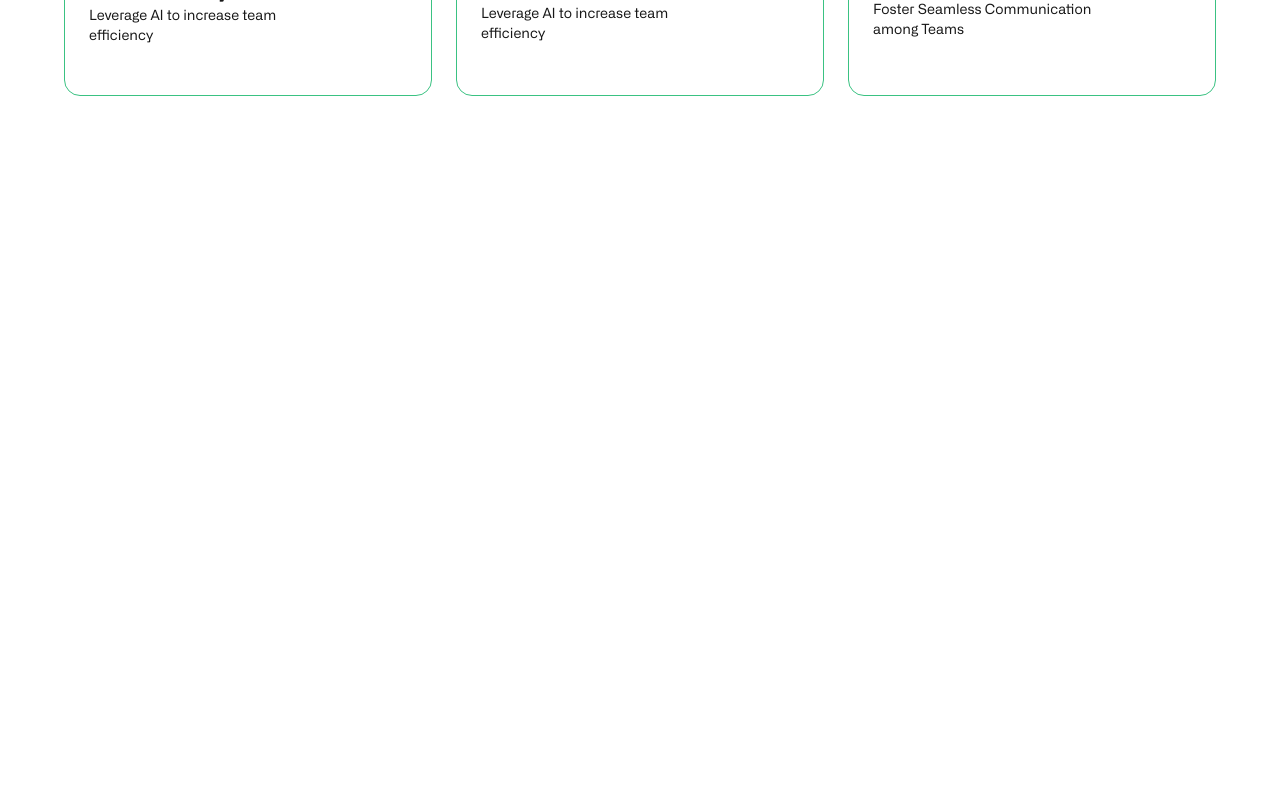
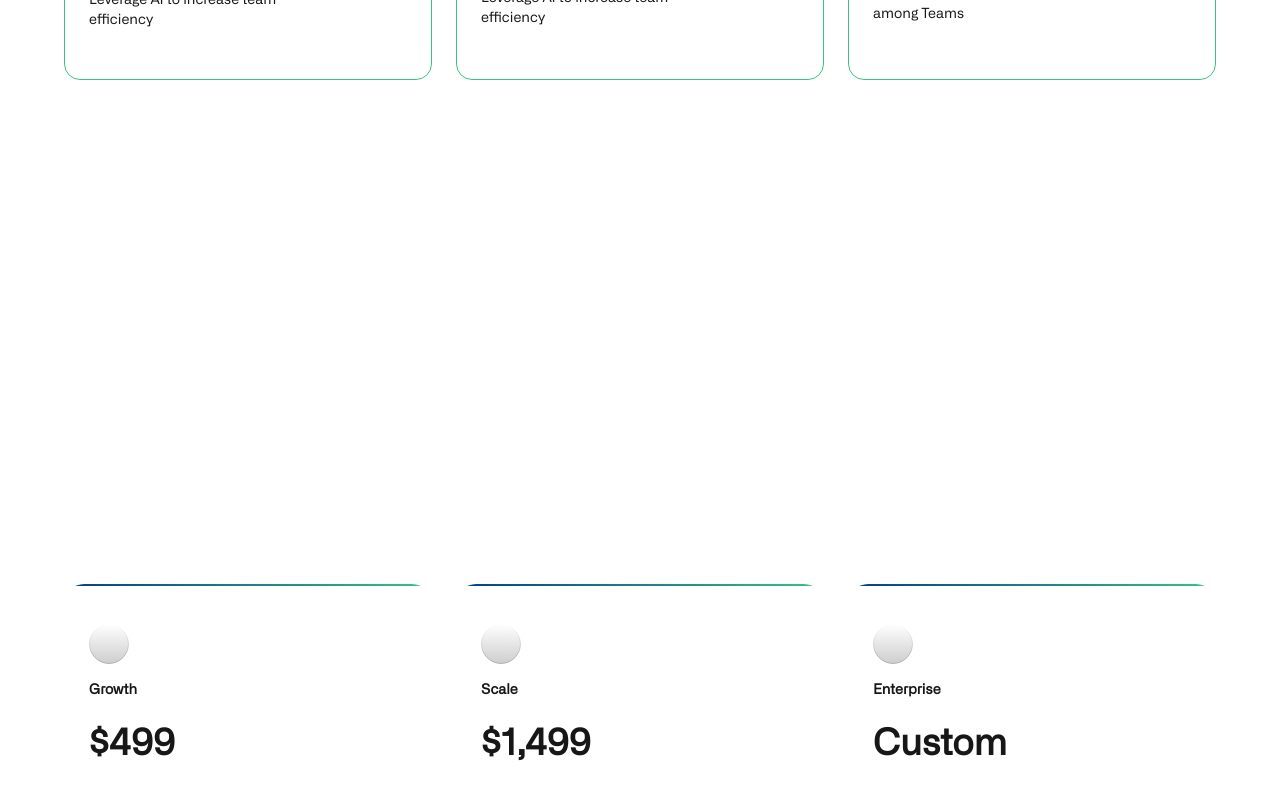
Before and after one commit to ovabor/worksync-frontend, a Next.js app: page / in a window 1280 px wide. Shown: the part 1477-2277 px from the top of the page. Before the commit the page ends 1637 px from the top, so only its background shows below. Built offline with nearby package versions, Linux system fonts and the light colour scheme.

Commit message:
worksync pricing section

```diff
--- a/src/app/globals.css
+++ b/src/app/globals.css
@@ -13,6 +13,20 @@
   --font-alliance: var(--font-alliance);
 }
 
+@layer components {
+  .card {
+    color: var(--foreground);
+    border-radius: 20px;
+    padding: 24px;
+    border: #FFFFFF28 solid 1px;
+    border-top: none;
+    position: relative;
+    background-image: linear-gradient(to right, #033E8C, #3AC282);
+    background-size: 100% 2px;
+    background-repeat: no-repeat;
+  }
+}
+
 @media (prefers-color-scheme: dark) {
   :root {
     --background: #0a0a0a;
--- a/src/app/page.tsx
+++ b/src/app/page.tsx
@@ -1,5 +1,7 @@
 import Benefit from "./pages/Home/Benefit";
 import Hero from "./pages/Home/Hero";
+import Pricing from "./pages/Home/Pricing";
+import TailoredSolution from "./pages/Home/TailoredSolution";
 import Team from "./pages/Home/Team";
 
 export default function Home() {
@@ -8,6 +10,8 @@ export default function Home() {
       <Hero />
       <Team />
       <Benefit />
+      <TailoredSolution />
+      <Pricing />
     </>
   );
 }
--- /dev/null
+++ b/src/app/pages/Home/Pricing.tsx
@@ -0,0 +1,102 @@
+const pricingData = [
+  {
+    id: 1,
+    title: "Growth",
+    price: "$499",
+    basis: "/ per month",
+    btn: "Talk to Sales",
+  },
+  {
+    id: 2,
+    title: "Scale",
+    price: "$1,499",
+    basis: "/ per month",
+    btn: "Talk to Sales",
+  },
+  { id: 3, title: "Enterprise", price: "Custom", btn: "Contact Sales" },
+];
+
+const Pricing = () => {
+  return (
+    <section className="container mx-auto px-4 py-16 font-alliance">
+      <h1 className="text-4xl font-bold text-[#FFFFFF] text-center">
+        Simple, Scalable Pricing for <br /> Growing Teams
+      </h1>
+      <h6 className="font-medium text-xs text-[#FFFFFF] text-center mt-2">
+        Predictable plans designed for Mid-Market & Growth companies
+      </h6>
+      <div className="grid grid-cols-1 md:grid-cols-3 gap-6 mt-16 max-w-6xl mx-auto">
+        {pricingData.map(({ title, price, btn, basis, id }) => (
+          <div
+            key={id}
+            className="card hover:scale-105 transition-transform duration-300 ease-in-out"
+          >
+            <div className="my-4">
+              <svg
+                width="40"
+                height="40"
+                viewBox="0 0 40 40"
+                fill="none"
+                xmlns="http://www.w3.org/2000/svg"
+              >
+                <rect
+                  x="0.5"
+                  y="0.5"
+                  width="39"
+                  height="39"
+                  rx="19.5"
+                  fill="url(#paint0_linear_146_751)"
+                />
+                <rect
+                  x="0.5"
+                  y="0.5"
+                  width="39"
+                  height="39"
+                  rx="19.5"
+                  stroke="url(#paint1_linear_146_751)"
+                />
+                <defs>
+                  <linearGradient
+                    id="paint0_linear_146_751"
+                    x1="20"
+                    y1="0"
+                    x2="20"
+                    y2="40"
+                    gradientUnits="userSpaceOnUse"
+                  >
+                    <stop stopColor="white" />
+                    <stop offset="1" stopColor="#CDCDCD" />
+                  </linearGradient>
+                  <linearGradient
+                    id="paint1_linear_146_751"
+                    x1="20"
+                    y1="0"
+                    x2="20"
+                    y2="40"
+                    gradientUnits="userSpaceOnUse"
+                  >
+                    <stop stopOpacity="0" />
+                    <stop offset="1" stopOpacity="0.24" />
+                  </linearGradient>
+                </defs>
+              </svg>
+            </div>
+            <h2 className="text-sm font-semibold mb-6">{title}</h2>
+            <p className="text-4xl font-semibold">
+              {price}{" "}
+              <span className="text-[#FFFFFFCC] text-xs font-normal">
+                {basis}
+              </span>
+            </p>
+            <button className="mt-8 mb-4 px-4 py-3 w-full bg-transparent border border-[#FFFFFF] text-[#FFFFFF] text-xs rounded-xl hover:bg-[#FFFFFF] hover:text-[#000000] cursor-pointer transition duration-300 ease-in-out">
+              {btn}
+            </button>
+            <hr className="my-4 border border-[#FFFFFF29] w-[80%]" />
+          </div>
+        ))}
+      </div>
+    </section>
+  );
+};
+
+export default Pricing;
--- /dev/null
+++ b/src/app/pages/Home/TailoredSolution.tsx
@@ -0,0 +1,11 @@
+const TailoredSolution = () => {
+  return (
+    <section className="container mx-auto px-4 py-16 font-alliance">
+      <h1 className="text-4xl font-bold text-[#FFFFFF] text-center">
+        Tailored Solution for <br /> every Team
+      </h1>
+    </section>
+  );
+};
+
+export default TailoredSolution;
```
Also changed, not shown: src/app/pages/Home/Benefit.tsx (+15 -15 lines).
